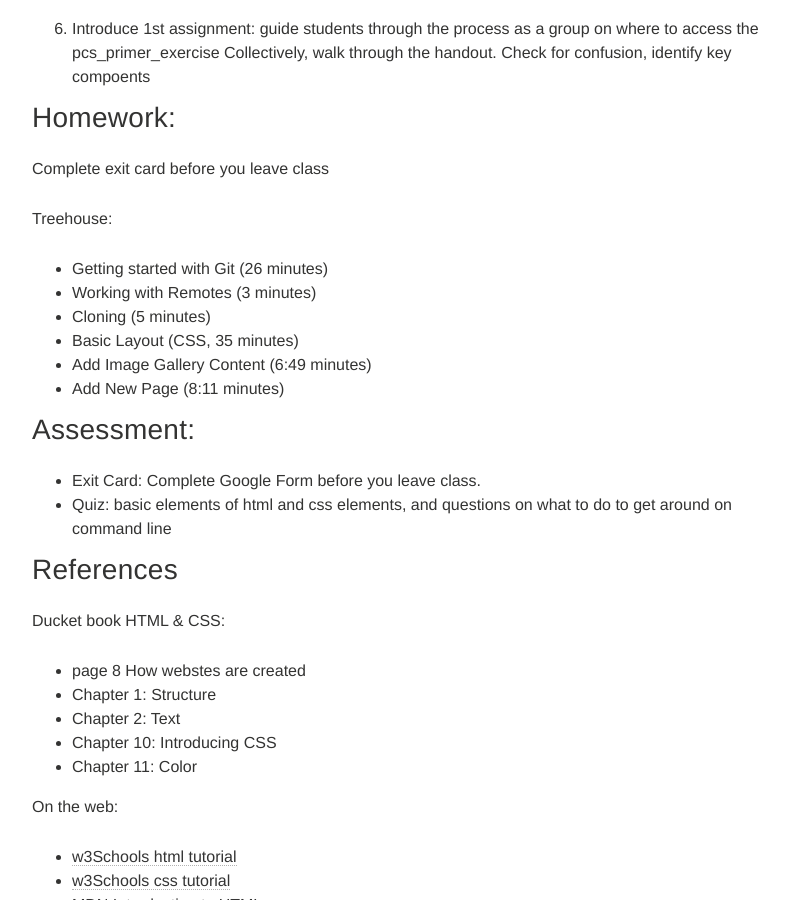
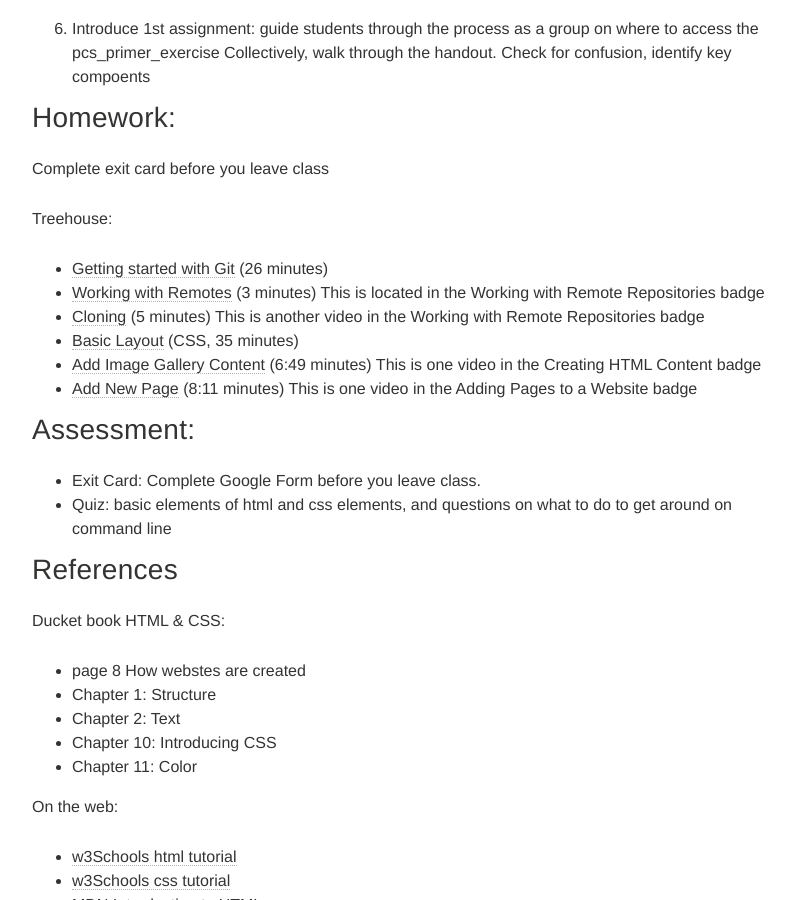
Before and after one commit to portlandcodeschool/primer, a Jekyll site: the page built from _posts/lessons/2015-03-15-primerBasicLessonPlan1.md, in a window 1280 px wide and 900 px high, scrolled down 1461 px. Shown: the whole window, without its empty margins (288-1083 px from the left). Built offline with Jekyll 4.4.1, drawn with Linux system fonts in a browser that asks for light colours; nearby versions of some CDN libraries.

Commit message:
created links on Treehouse videos

```diff
--- a/_posts/lessons/2015-03-15-primerBasicLessonPlan1.md
+++ b/_posts/lessons/2015-03-15-primerBasicLessonPlan1.md
@@ -69,12 +69,12 @@ Complete exit card before you leave class
 
 Treehouse:
 
-*	Getting started with Git (26 minutes)
-*	Working with Remotes (3 minutes)
-*	Cloning (5 minutes)
-*	Basic Layout (CSS, 35 minutes)
-*	Add Image Gallery Content (6:49 minutes)
-*	Add New Page (8:11 minutes)
+*	[Getting started with Git](http://teamtreehouse.com/library/git-basics) (26 minutes)
+*	[Working with Remotes](http://teamtreehouse.com/library/git-basics) (3 minutes) This is located in the Working with Remote Repositories badge
+*	[Cloning](http://teamtreehouse.com/library/git-basics) (5 minutes)  This is another video in the Working with Remote Repositories badge
+*	[Basic Layout](http://teamtreehouse.com/library/css-basics) (CSS, 35 minutes)
+*	[Add Image Gallery Content](http://teamtreehouse.com/library/how-to-make-a-website)  (6:49 minutes)  This is one video in the Creating HTML Content badge
+*	[Add New Page](http://teamtreehouse.com/library/how-to-make-a-website) (8:11 minutes) This is one video in the Adding Pages to a Website badge
 
 
 ##Assessment:
```
